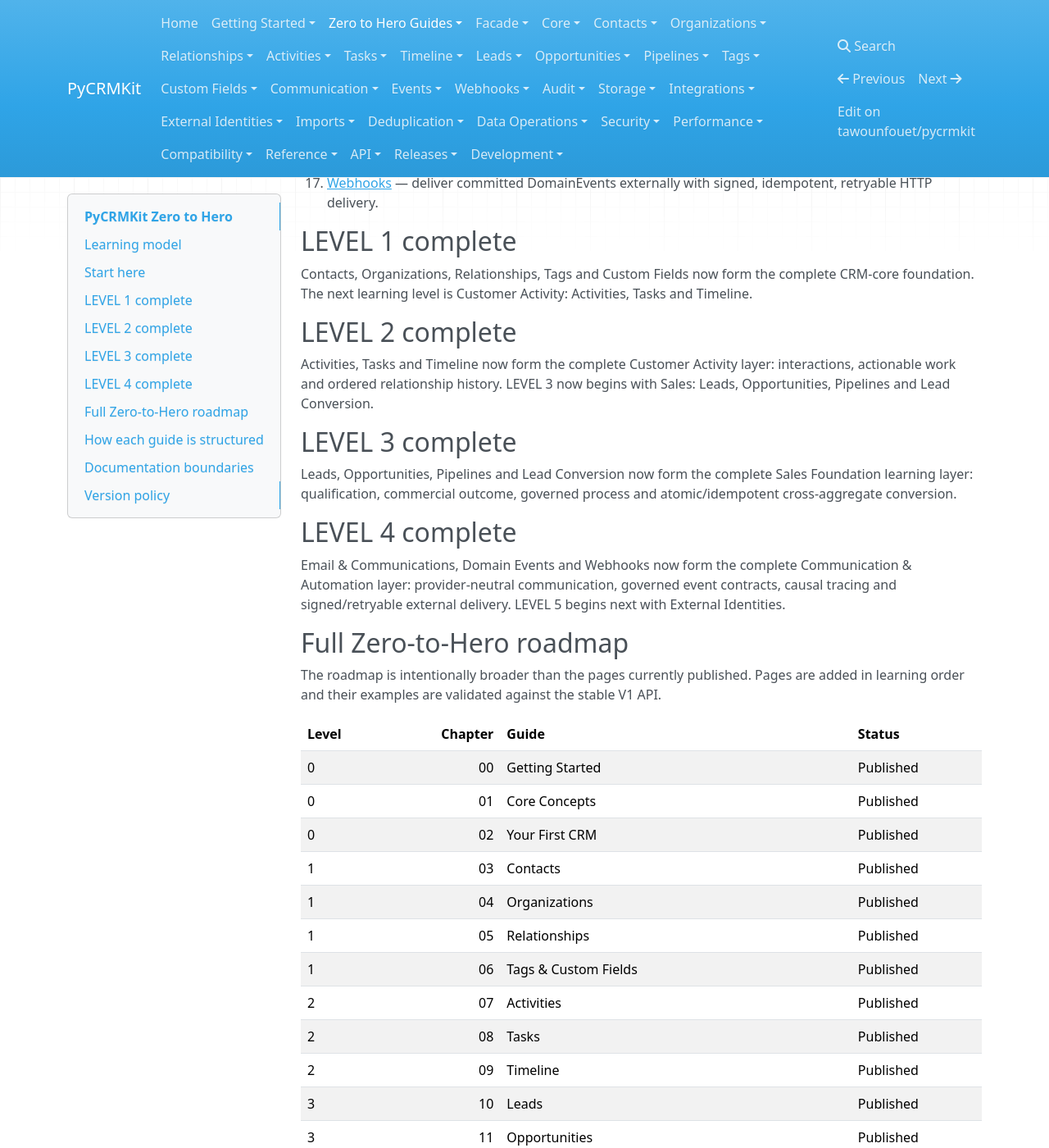
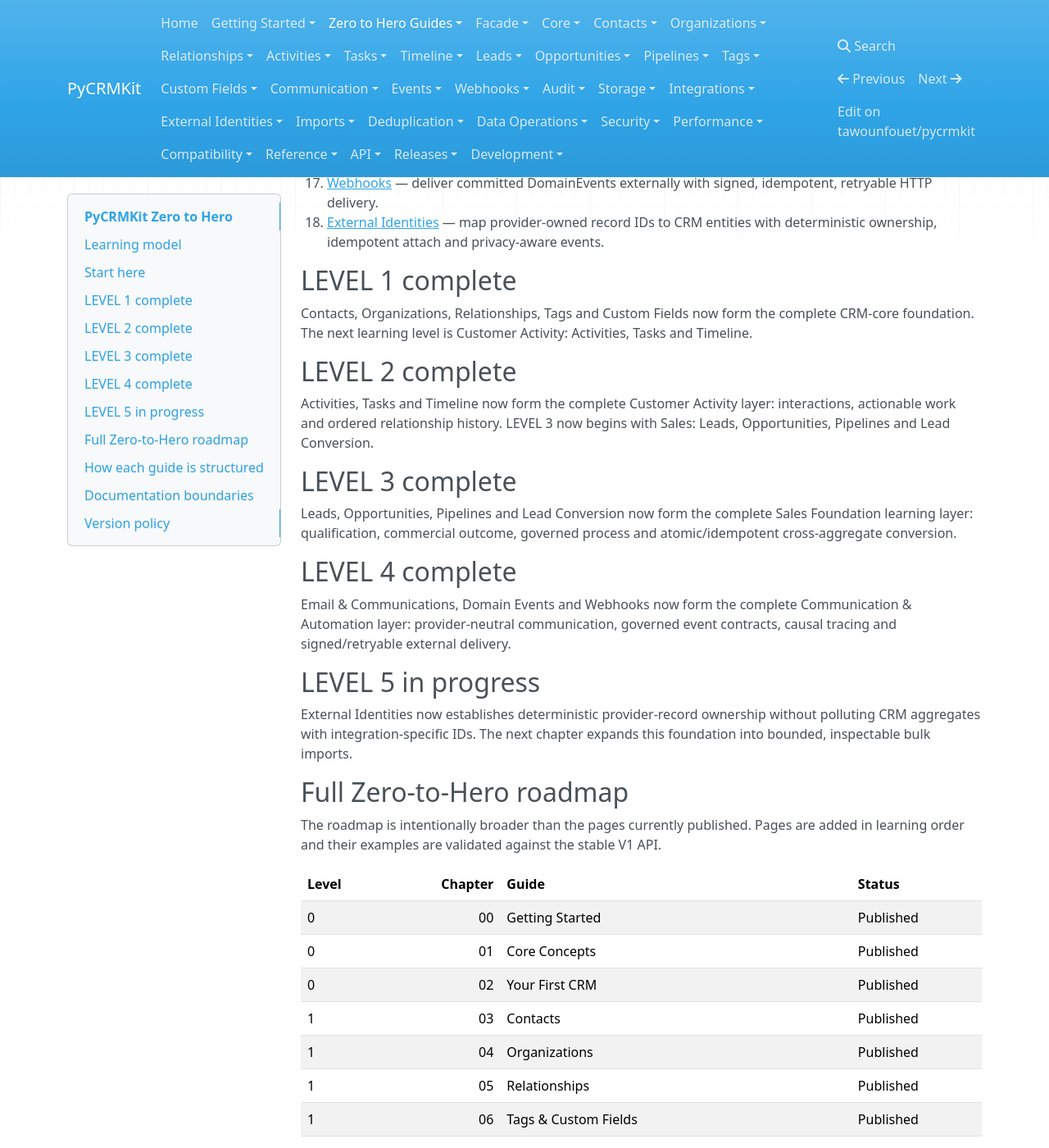
Before and after one commit to tawounfouet/pycrmkit, an MkDocs documentation site: the page built from docs/guides/index.md, in a window 1280 px wide and 1400 px high, scrolled down 1296 px. Shown: the whole window at 82% size. Built offline with MkDocs 1.6.1, drawn with Linux system fonts in a browser that asks for light colours; nearby versions of some CDN libraries.

Commit message:
docs(guides): begin data operations learning level

```diff
--- a/docs/guides/index.md
+++ b/docs/guides/index.md
@@ -50,6 +50,7 @@
 15. [Email & Communications](14_email_and_communications.md) — send provider-neutral email, track delivery history, callbacks, idempotency and Timeline projection.
 16. [Domain Events](15_domain_events.md) — govern immutable versioned event envelopes, deterministic serialization, in-process subscriptions and causal tracing.
 17. [Webhooks](16_webhooks.md) — deliver committed DomainEvents externally with signed, idempotent, retryable HTTP delivery.
+18. [External Identities](17_external_identities.md) — map provider-owned record IDs to CRM entities with deterministic ownership, idempotent attach and privacy-aware events.
 
 ## LEVEL 1 complete
 
@@ -65,7 +66,11 @@
 
 ## LEVEL 4 complete
 
-Email & Communications, Domain Events and Webhooks now form the complete Communication & Automation layer: provider-neutral communication, governed event contracts, causal tracing and signed/retryable external delivery. LEVEL 5 begins next with External Identities.
+Email & Communications, Domain Events and Webhooks now form the complete Communication & Automation layer: provider-neutral communication, governed event contracts, causal tracing and signed/retryable external delivery.
+
+## LEVEL 5 in progress
+
+External Identities now establishes deterministic provider-record ownership without polluting CRM aggregates with integration-specific IDs. The next chapter expands this foundation into bounded, inspectable bulk imports.
 
 ## Full Zero-to-Hero roadmap
 
```
Also changed, not shown: other parts of docs/guides/index.md (+1 -1 lines).
